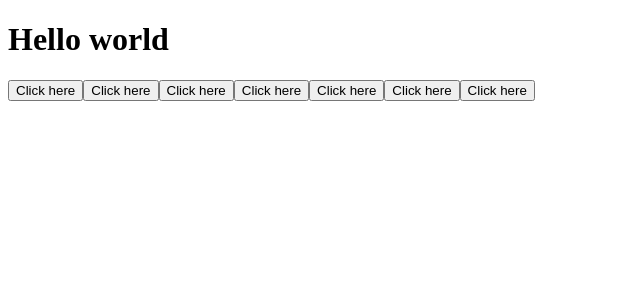
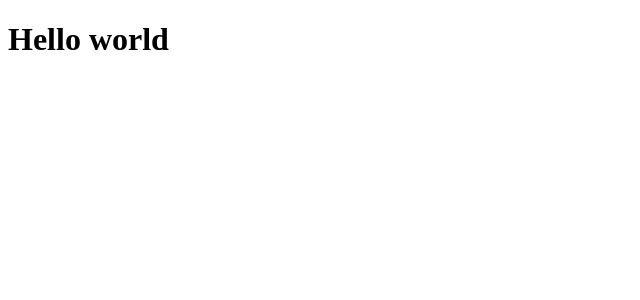
Before and after one commit to Victor-Aguiar-Ribeiro/react_nlw_together, a React (Create React App) app in the folder letmeask/: page / in a window 1280 px wide. Shown: the top 300 px of the page, without its empty margins (0-640 px from the left). Built offline with nearby package versions, Linux system fonts and the light colour scheme.

Commit message:
Connected app to firebase database
Created ./src/componenets
Created .src/services/firebase.ts (with DB initialization)

```diff
--- a/letmeask/package.json
+++ b/letmeask/package.json
@@ -10,6 +10,7 @@
     "@types/node": "^12.0.0",
     "@types/react": "^17.0.0",
     "@types/react-dom": "^17.0.0",
+    "firebase": "^9.3.0",
     "react": "^17.0.2",
     "react-dom": "^17.0.2",
     "react-scripts": "4.0.3",
--- a/letmeask/src/components/Button.tsx
+++ /dev/null
@@ -1,5 +0,0 @@
-export function Button() {
-  return (
-    <button>Click here</button>
-  )
-}
--- a/letmeask/src/index.tsx
+++ b/letmeask/src/index.tsx
@@ -1,18 +1,10 @@
 import React from 'react';
 import ReactDOM from 'react-dom';
 import { App } from './App';
-import { Button } from './components/Button';
 
 ReactDOM.render(
   <React.StrictMode>
     <App />
-    <Button />
-    <Button />
-    <Button />
-    <Button />
-    <Button />
-    <Button />
-    <Button />
   </React.StrictMode>,
   document.getElementById('root')
 );
```
Also changed, not shown: letmeask/src/services/firebase.ts (added, +19 -0 lines), 2 other files (tests, documents, lock files or other folders).
